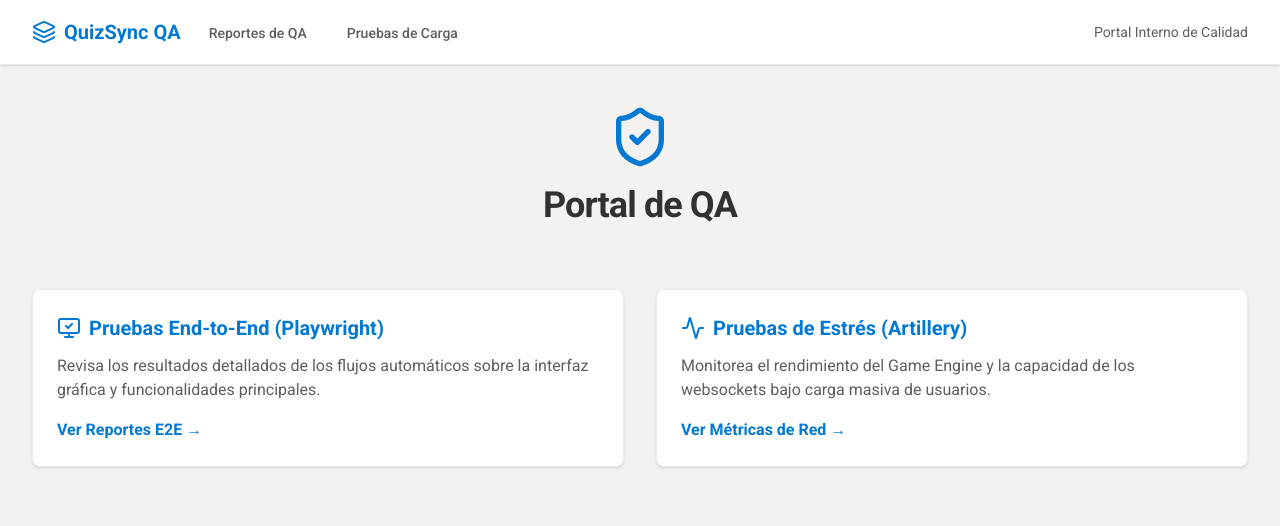
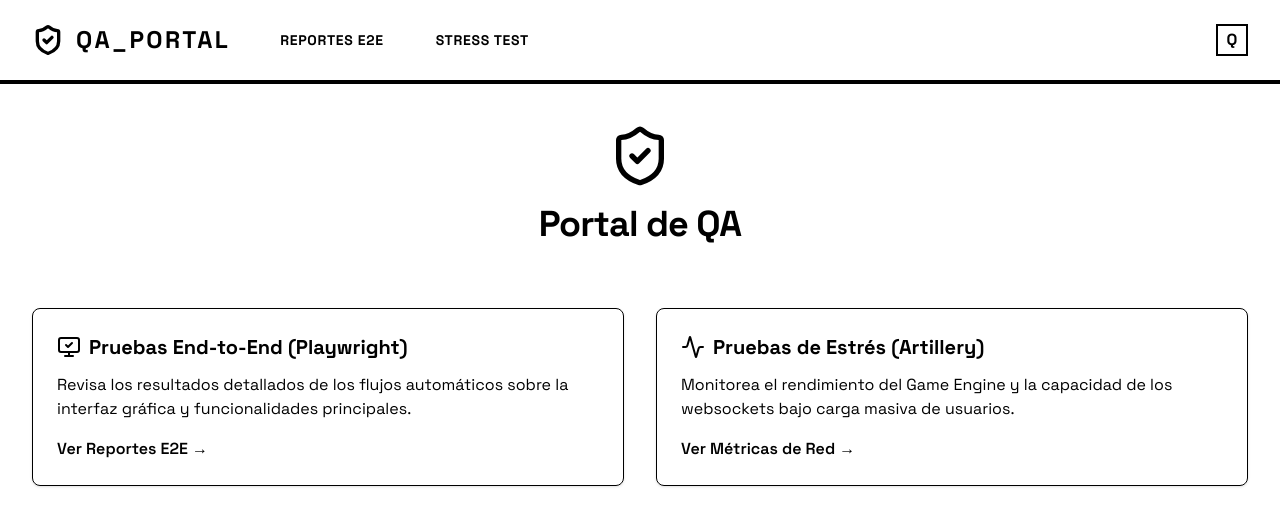
Before and after one commit to yohanvillarp/quizsync, a React (Vite) app in the folder apps/qa-portal/: page / in a window 1280 px wide. Shown: the top 526 px of the page. Built offline with nearby package versions, Linux system fonts and the light colour scheme.

Commit message:
feat(qa-portal): rediseño global estilo brutalista/tech (GEMCHECK)

```diff
--- a/apps/qa-portal/src/app/App.tsx
+++ b/apps/qa-portal/src/app/App.tsx
@@ -7,34 +7,33 @@ import { Activity } from 'lucide-react';
 
 export function App() {
   return (
-    <div className="min-h-screen bg-azure-bg text-azure-text font-sans">
+    <div className="min-h-screen bg-brand-white text-brand-black font-sans">
       <Navbar />
       <main>
         <Routes>
           <Route path="/" element={<HomePage />} />
           <Route path="/reports" element={<ReportsPage />} />
-          {/* Aquí irá la página de stress próximamente */}
           <Route path="/stress" element={
-            <div className="h-[calc(100vh-64px)] w-full flex flex-col p-4 sm:px-6 lg:px-8 max-w-7xl mx-auto">
-              <div className="mb-6 flex items-center gap-3">
-                <Activity className="w-10 h-10 text-azure-blue" />
-                <div>
-                  <h1 className="text-3xl font-bold text-azure-text mb-1">Pruebas de Estrés (Artillery)</h1>
-                  <p className="text-azure-text-sec">
-                    Métricas de rendimiento y websockets del Game Engine bajo alta carga.
-                  </p>
+            <div className="min-h-[calc(100vh-80px)] w-full flex flex-col p-8 max-w-7xl mx-auto">
+              <div className="mb-10 border-b-4 border-brand-black pb-6">
+                <p className="text-sm font-bold tracking-widest uppercase mb-2">PROYECTO AUDITADO</p>
+                <div className="flex items-center gap-4">
+                  <Activity className="w-12 h-12 text-brand-black" strokeWidth={3} />
+                  <h1 className="text-5xl font-black uppercase tracking-tight">STRESS TEST</h1>
+                </div>
+                <div className="mt-6 bg-brand-black text-brand-white inline-block px-4 py-2 font-bold uppercase tracking-wider text-sm shadow-[4px_4px_0px_0px_rgba(231,76,60,1)]">
+                  Veredicto: Rendimiento de WebSockets bajo alta carga.
                 </div>
               </div>
-              <div className="flex-1 bg-azure-surface border border-azure-border rounded-lg shadow-sm overflow-hidden flex flex-col">
+              <div className="flex-1 brutalist-card flex flex-col p-1">
                 <iframe
                 src="/stress-raw/index.html"
-                title="Artillery Stress Report"
-                className="w-full h-full border-none flex-1"
+                title="Socket.IO Stress Report"
+                className="w-full h-[800px] border-none"
               ></iframe>
               </div>
             </div>
           } />
-          {/* Ruta por defecto (404) */}
           <Route path="*" element={<NotFoundPage />} />
         </Routes>
       </main>
--- a/apps/qa-portal/src/index.css
+++ b/apps/qa-portal/src/index.css
@@ -1,22 +1,34 @@
-@import url('https://fonts.googleapis.com/css2?family=JetBrains+Mono:wght@400;500;700&family=Roboto:wght@300;400;500;700&display=swap');
+@import url('https://fonts.googleapis.com/css2?family=JetBrains+Mono:wght@400;500;700;800&family=Space+Grotesk:wght@400;500;600;700&display=swap');
 @import "tailwindcss";
 
 @theme {
-  --color-azure-blue: #0078D4;
-  --color-azure-hover: #106ebe;
-  --color-azure-bg: #f3f2f1;
-  --color-azure-surface: #ffffff;
-  --color-azure-text: #323130;
-  --color-azure-text-sec: #605e5c;
-  --color-azure-border: #edebe9;
+  --color-brand-black: #000000;
+  --color-brand-white: #ffffff;
+  --color-brand-green: #4ade80;
+  --color-brand-red: #f87171;
+  --color-brand-gray: #f8f9fa;
+  --color-brand-border: #000000;
 
-  /* Fuentes solicitadas: Roboto para lectura y JetBrains Mono para código/datos */
-  --font-sans: 'Roboto', system-ui, sans-serif;
+  /* Fuentes estilo tech/brutalista */
+  --font-sans: 'Space Grotesk', system-ui, sans-serif;
   --font-mono: 'JetBrains Mono', monospace;
 }
 
 @layer base {
   body {
-    @apply bg-azure-bg text-azure-text font-sans antialiased m-0 p-0 h-screen w-screen overflow-x-hidden;
+    @apply bg-brand-white text-brand-black font-mono antialiased m-0 p-0 min-h-screen w-screen overflow-x-hidden;
+  }
+
+  /* Utilidad para el borde duro brutalista */
+  .brutalist-card {
+    @apply bg-brand-white border-2 border-brand-black shadow-[4px_4px_0px_0px_rgba(0,0,0,1)] transition-transform duration-200;
+  }
+
+  .brutalist-card:hover {
+    @apply translate-y-[2px] translate-x-[2px] shadow-[2px_2px_0px_0px_rgba(0,0,0,1)];
+  }
+
+  .brutalist-button {
+    @apply bg-brand-white border-2 border-brand-black shadow-[4px_4px_0px_0px_rgba(0,0,0,1)] font-bold uppercase tracking-wider transition-all active:translate-y-[4px] active:translate-x-[4px] active:shadow-none;
   }
 }
--- a/apps/qa-portal/src/widgets/Navbar/ui/Navbar.tsx
+++ b/apps/qa-portal/src/widgets/Navbar/ui/Navbar.tsx
@@ -1,34 +1,33 @@
 import { Link, useLocation } from 'react-router-dom';
-import { Layers } from 'lucide-react';
+import { ShieldCheck } from 'lucide-react';
 
 export function Navbar() {
   const location = useLocation();
 
   const links = [
-    { name: 'Reportes de QA', path: '/reports' },
-    { name: 'Pruebas de Carga', path: '/stress' },
+    { name: 'Reportes E2E', path: '/reports' },
+    { name: 'Stress Test', path: '/stress' },
   ];
 
   return (
-    <nav className="bg-azure-surface border-b border-azure-border shadow-sm sticky top-0 z-50">
+    <nav className="bg-brand-white border-b-4 border-brand-black sticky top-0 z-50">
       <div className="max-w-7xl mx-auto px-4 sm:px-6 lg:px-8">
-        <div className="flex justify-between h-16">
-          <div className="flex">
-            <div className="flex-shrink-0 flex items-center">
-              <Link to="/" className="flex items-center gap-2 group">
-                <Layers className="text-azure-blue group-hover:text-azure-hover transition-colors" />
-                <span className="text-xl font-bold text-azure-blue group-hover:text-azure-hover transition-colors">QuizSync QA</span>
-              </Link>
-            </div>
-            <div className="hidden sm:ml-6 sm:flex sm:space-x-8">
+        <div className="flex justify-between items-center h-20">
+          <div className="flex items-center gap-8">
+            <Link to="/" className="flex items-center gap-3 group">
+              <ShieldCheck className="w-8 h-8 text-brand-black" strokeWidth={2.5} />
+              <span className="text-2xl font-black tracking-widest uppercase">QA_PORTAL</span>
+            </Link>
+
+            <div className="hidden sm:flex gap-4">
               {links.map((link) => (
                 <Link
                   key={link.path}
                   to={link.path}
-                  className={`inline-flex items-center px-1 pt-1 border-b-2 text-sm font-medium transition-colors ${
+                  className={`px-4 py-2 text-sm font-bold uppercase tracking-wider transition-colors ${
                     location.pathname === link.path
-                      ? 'border-azure-blue text-azure-text'
-                      : 'border-transparent text-azure-text-sec hover:border-gray-300 hover:text-azure-text'
+                      ? 'bg-brand-black text-brand-white'
+                      : 'bg-transparent text-brand-black border-2 border-transparent hover:border-brand-black'
                   }`}
                 >
                   {link.name}
@@ -36,10 +35,10 @@ export function Navbar() {
               ))}
             </div>
           </div>
-          <div className="flex items-center">
-            <span className="text-sm text-azure-text-sec hidden md:block">
-              Portal Interno de Calidad
-            </span>
+          <div className="flex items-center gap-4">
+            <div className="w-8 h-8 border-2 border-brand-black flex items-center justify-center font-bold">
+              Q
+            </div>
           </div>
         </div>
       </div>
```
